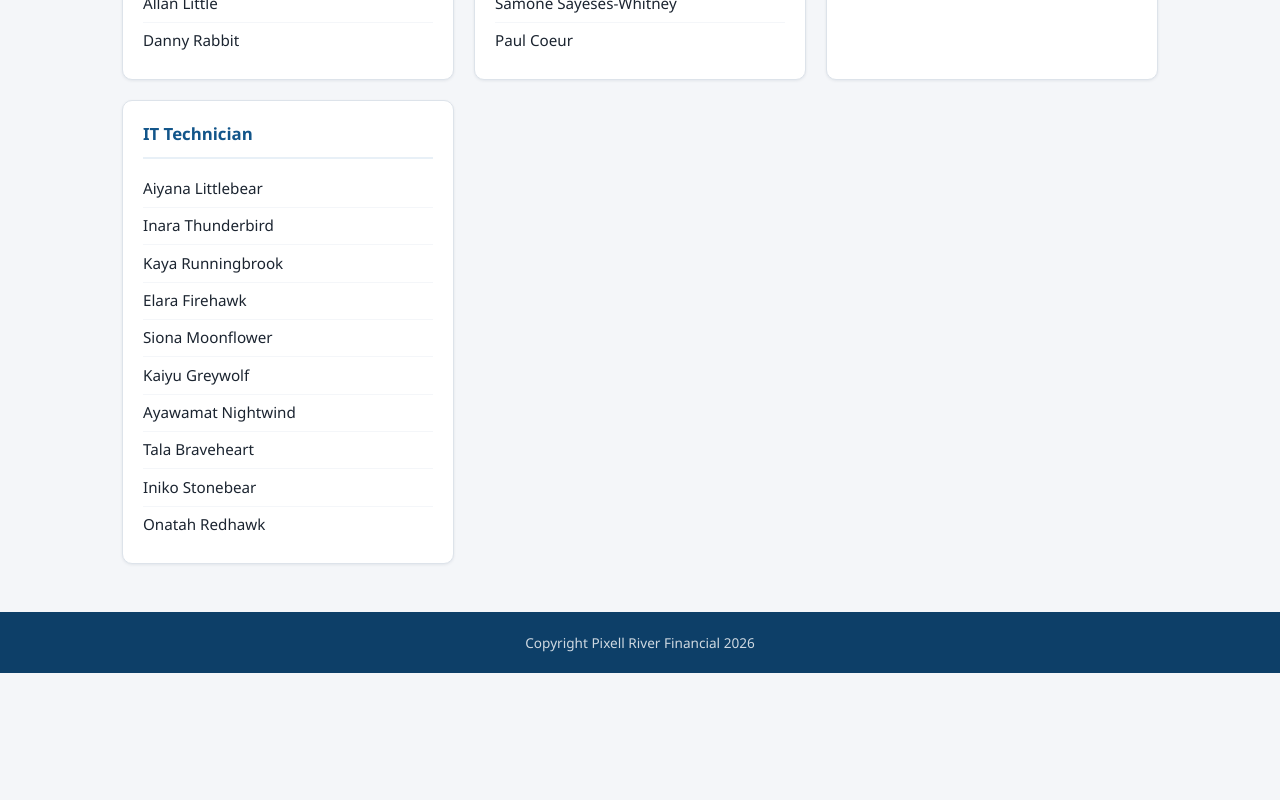
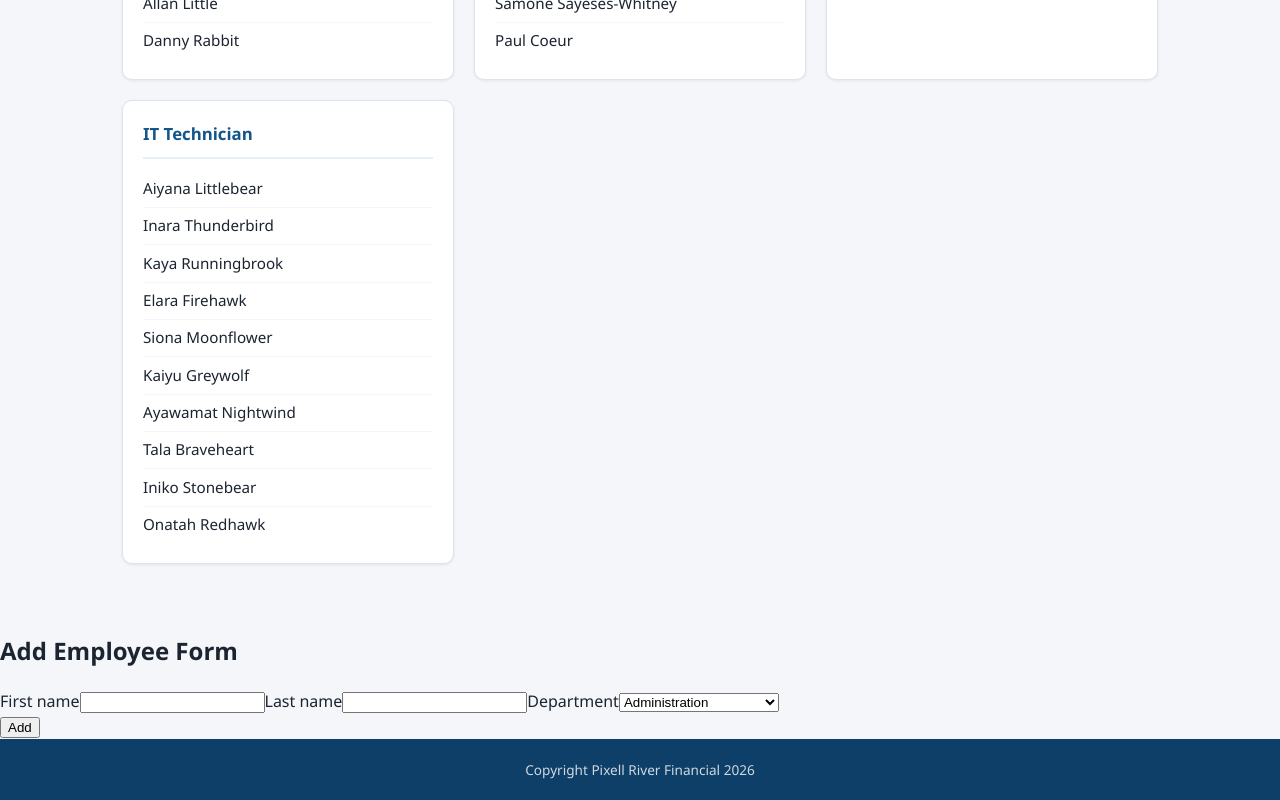
Before and after one commit to QuanLa0912/fs_lab, a React (Vite) app in the folder lab1.2/: page / in a window 1280 px wide. Shown: the part 905-1705 px from the top of the page. Before the commit the page ends 1578 px from the top, so only its background shows below. Built offline with nearby package versions, Linux system fonts and the light colour scheme.

Commit message:
feat: Connected component to App data in order to work

```diff
--- a/lab1.2/src/App.tsx
+++ b/lab1.2/src/App.tsx
@@ -2,6 +2,7 @@ import { useState } from "react";
 import Header from "./components/header/Header";
 import Main from "./components/main/Main";
 import Footer from "./components/footer/Footer";
+import EmployeeForm from "./components/employee-form/EmployeeForm";
 import departmentData from "./data/employees.json";
 import type { Department, Employee } from "./types/employee";
 import "./App.css";
@@ -23,6 +24,10 @@ function App() {
     <>
       <Header />
       <Main departments={departments} />
+      <EmployeeForm
+        departmentNames={departments.map((department) => department.name)}
+        onAddEmployee={handleAddEmployee}
+      />
       <Footer />
     </>
   );
```
